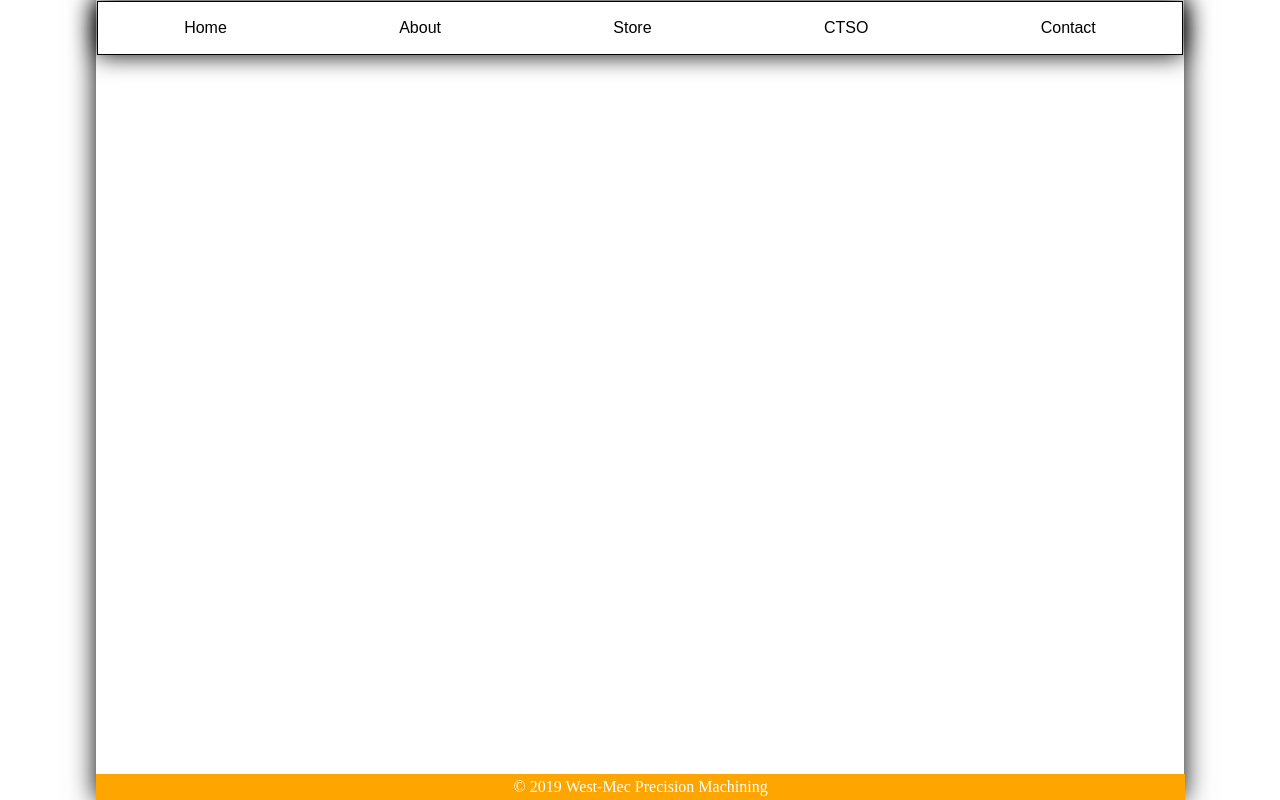
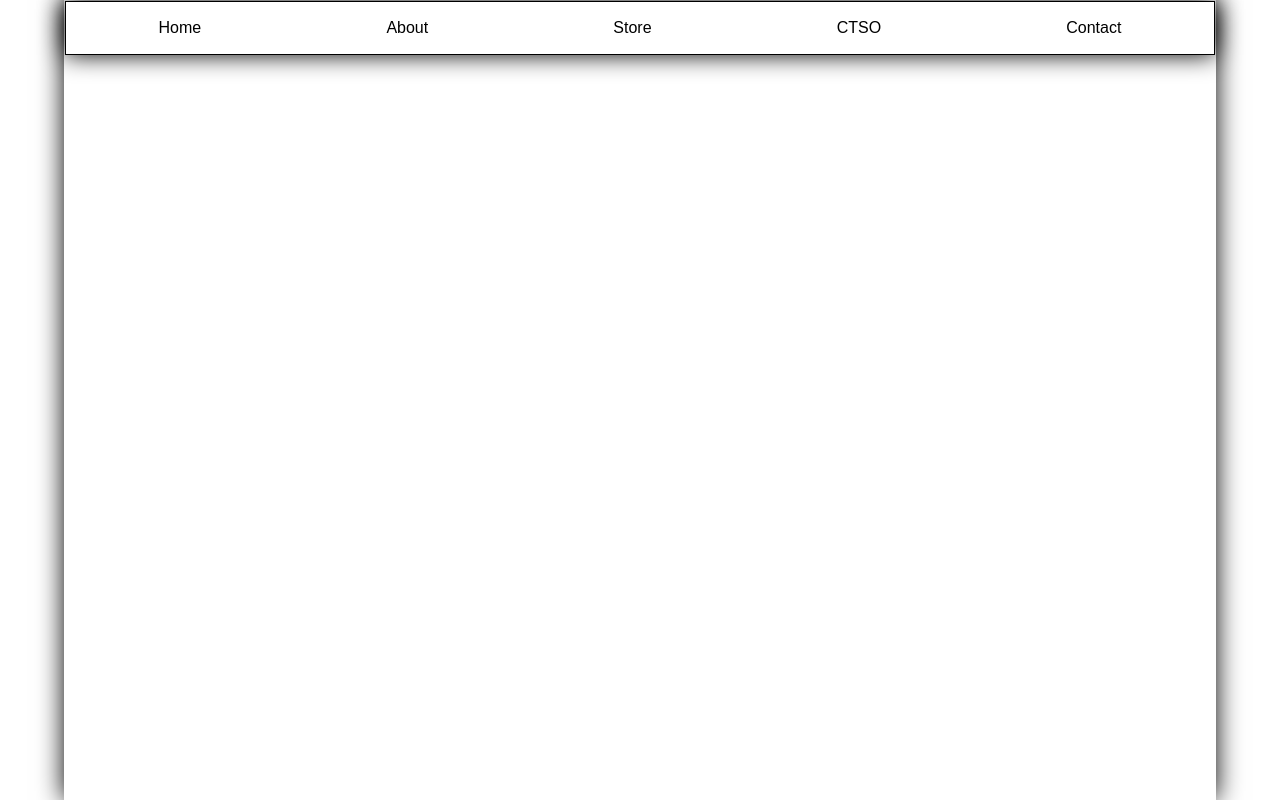
Before and after one commit to DSandoval004/PreEng_Central_Ses1, a plain HTML site: page index.html in a window 1280 px wide. Drawn offline with Linux system fonts and the light colour scheme.

Commit message:
Revert "Commit"
This reverts commit 16a01c70c2192ac27e5d8a1a7280aa3d8c797245.

```diff
--- a/CSS/basic.css
+++ b/CSS/basic.css
@@ -1,7 +1,7 @@
 @charset "utf-8";
 
 /* HTML and Body */
-/* A basic CSS sheets, that apply certain styles that I want, this is so I don't have to retype everything. */
+/* A basic CSS sheets, that applie certian styles that I want, this is so I don,t have to retype everything. */
 /*
 !HTML - background
 !Body - background
@@ -20,7 +20,7 @@ body {
 
     height: fit-content;
     min-height: 100%;
-    width: 85%;
+    width: 90%;
 
 
     margin: 0 auto;
@@ -32,19 +32,6 @@ body {
     position: relative;
     left: 50%;
     transform: translateX(-50%);
-}
-
-div.footer {
-    display: flex;
-    justify-content: center;
-    padding: 5px;
-    position: fixed;
-    width: 99.2%;
-    left: 0;
-    bottom: 0;
-    background-color: orange;
-    color: white;
-    text-align: center;
 }
 
 /* Basic Styles */
--- a/index.html
+++ b/index.html
@@ -19,10 +19,6 @@
             <button class="topNavButton"><a href="CTSO.html">CTSO</a></button>
             <button class="topNavButton"><a href="contact.html">Contact</a></button>
         </nav>
-
-        <div class="footer">
-            <p>&copy; 2019 West-Mec Precision Machining</p>
-        </div>
     </header>
 </body>
 
```
Also changed, not shown: CTSO.html (+0 -3 lines), about.html (+0 -3 lines), contact.html (+0 -3 lines), product.html (+0 -3 lines), main.js (deleted).
